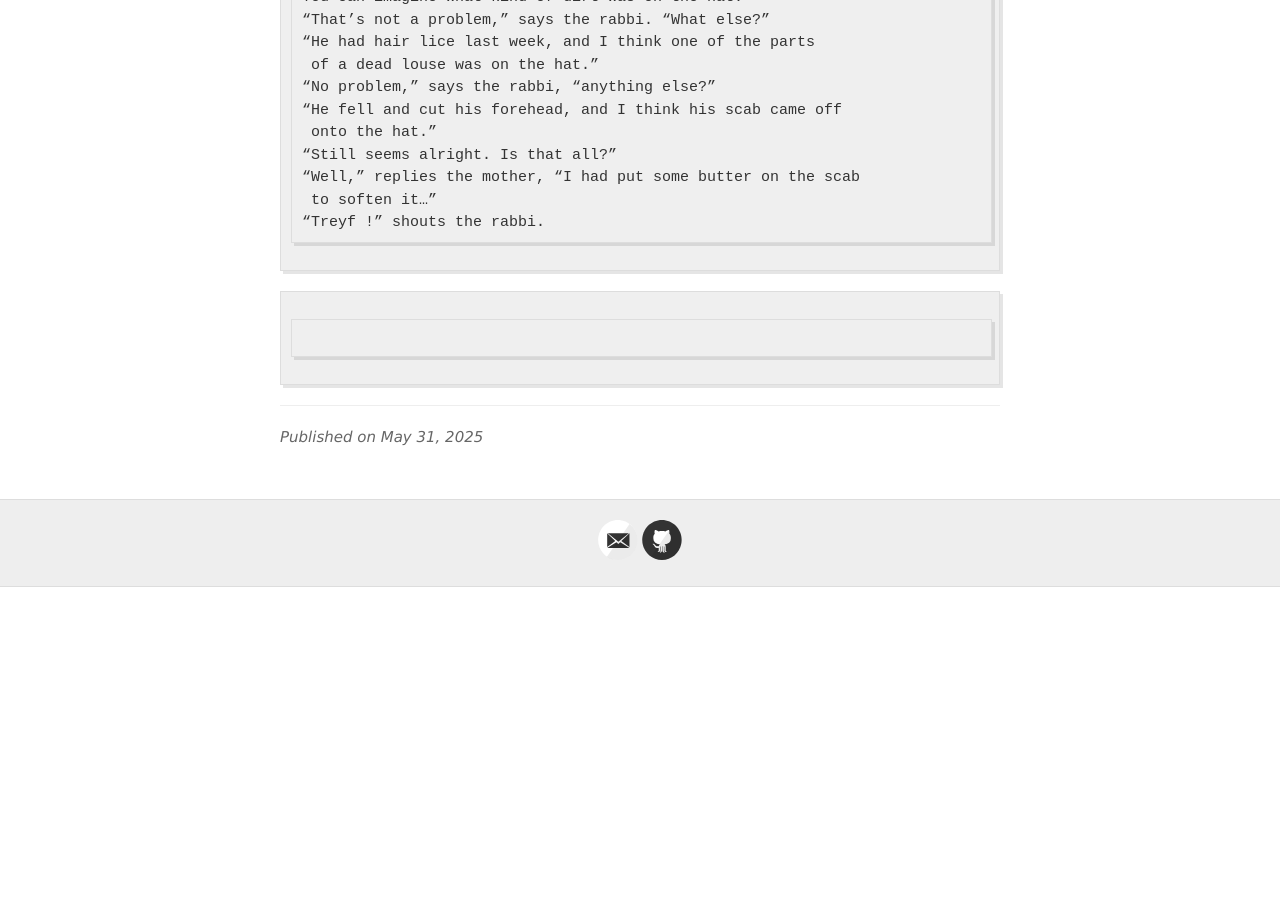
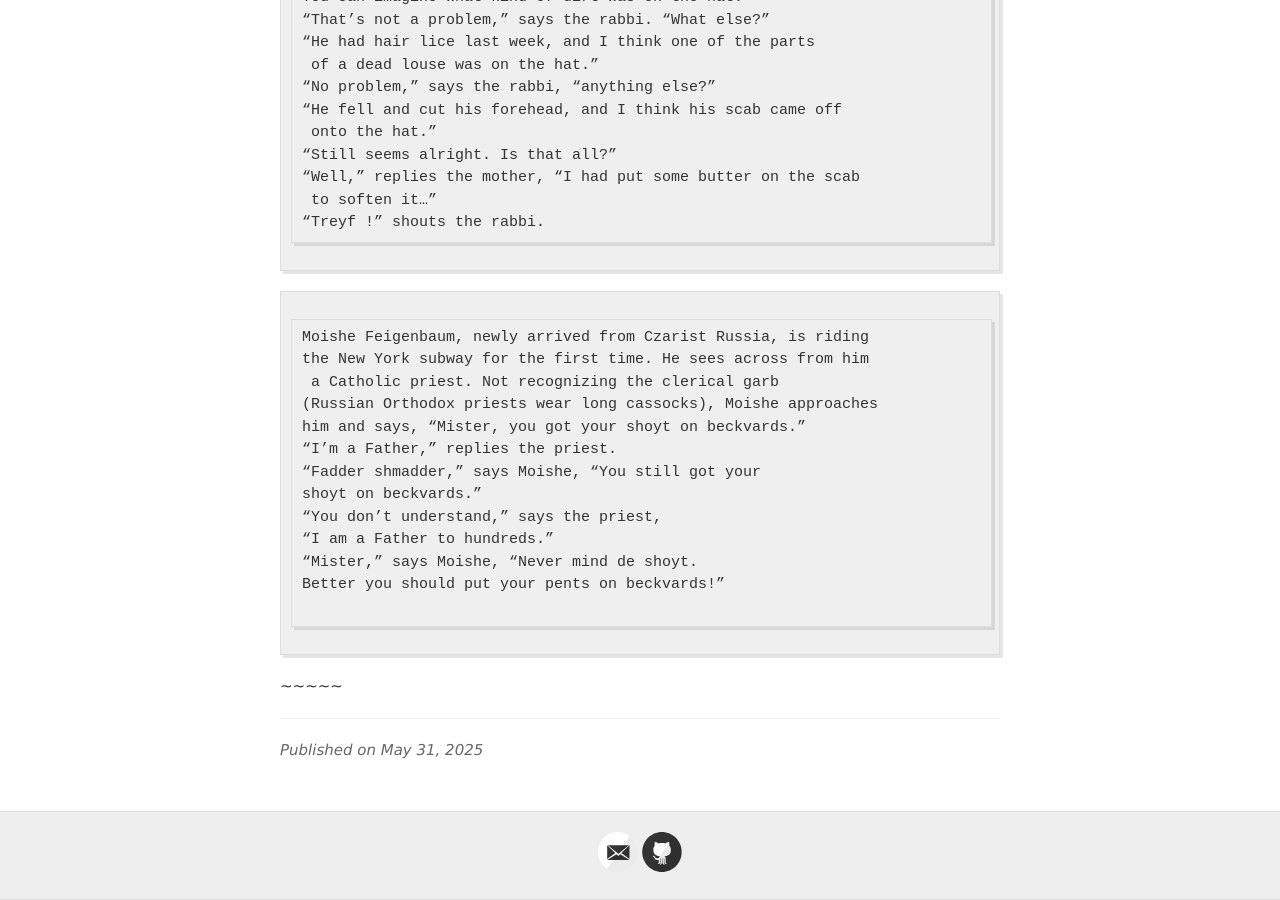
Before and after one commit to jvmallow/jvmallow.github.io, a Jekyll site: the page built from _posts/2025-05-31-Jewish_Humor.md, in a window 1280 px wide and 900 px high, scrolled down 18760 px. Built offline with Jekyll 4.4.1, drawn with Linux system fonts in a browser that asks for light colours; a script that is not in the unit is left out; before the commit the page ends 19347 px from its top, so only the background shows below that.

Commit message:
Update 2025-05-31-Jewish_Humor.md

```diff
--- a/_posts/2025-05-31-Jewish_Humor.md
+++ b/_posts/2025-05-31-Jewish_Humor.md
@@ -760,5 +760,18 @@ You can imagine what kind of dirt was on the hat.”
 “Treyf !” shouts the rabbi.
 ~~~~~
 ~~~~~
+Moishe Feigenbaum, newly arrived from Czarist Russia, is riding
+the New York subway for the first time. He sees across from him
+ a Catholic priest. Not recognizing the clerical garb
+(Russian Orthodox priests wear long cassocks), Moishe approaches
+him and says, “Mister, you got your shoyt on beckvards.”
+“I’m a Father,” replies the priest.
+“Fadder shmadder,” says Moishe, “You still got your
+shoyt on beckvards.”
+“You don’t understand,” says the priest,
+“I am a Father to hundreds.”
+“Mister,” says Moishe, “Never mind de shoyt.
+Better you should put your pents on beckvards!”
 
 ~~~~~
+~~~~~
```
